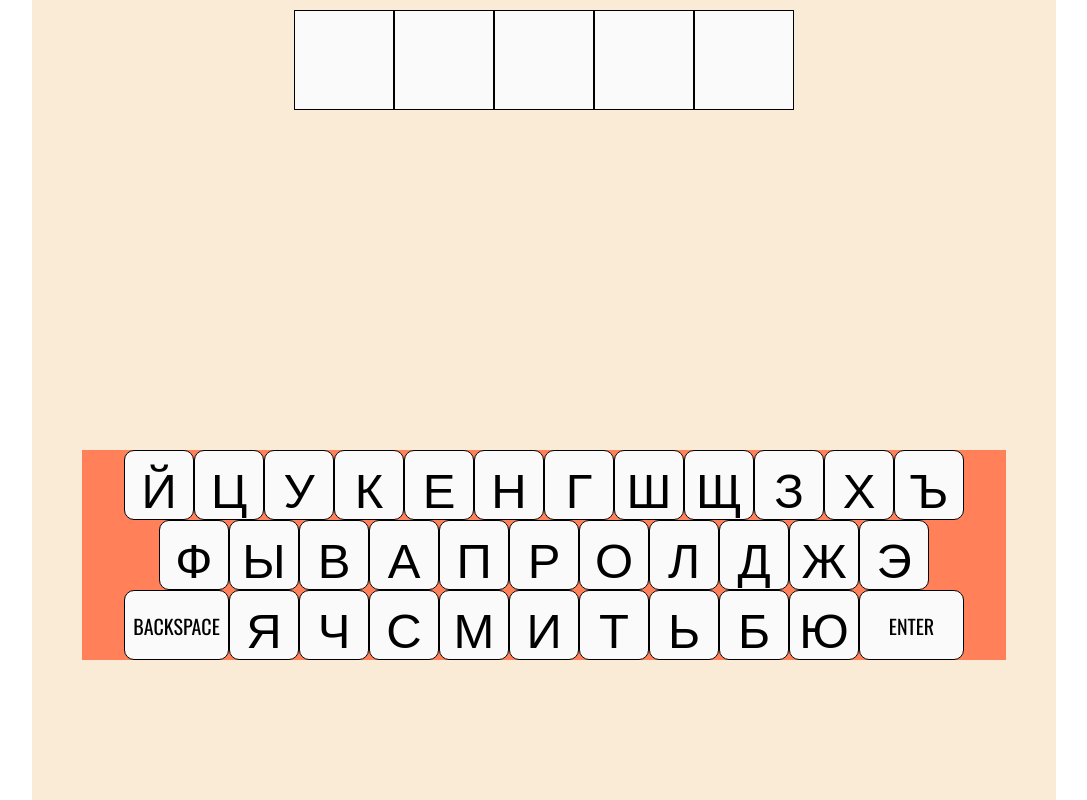
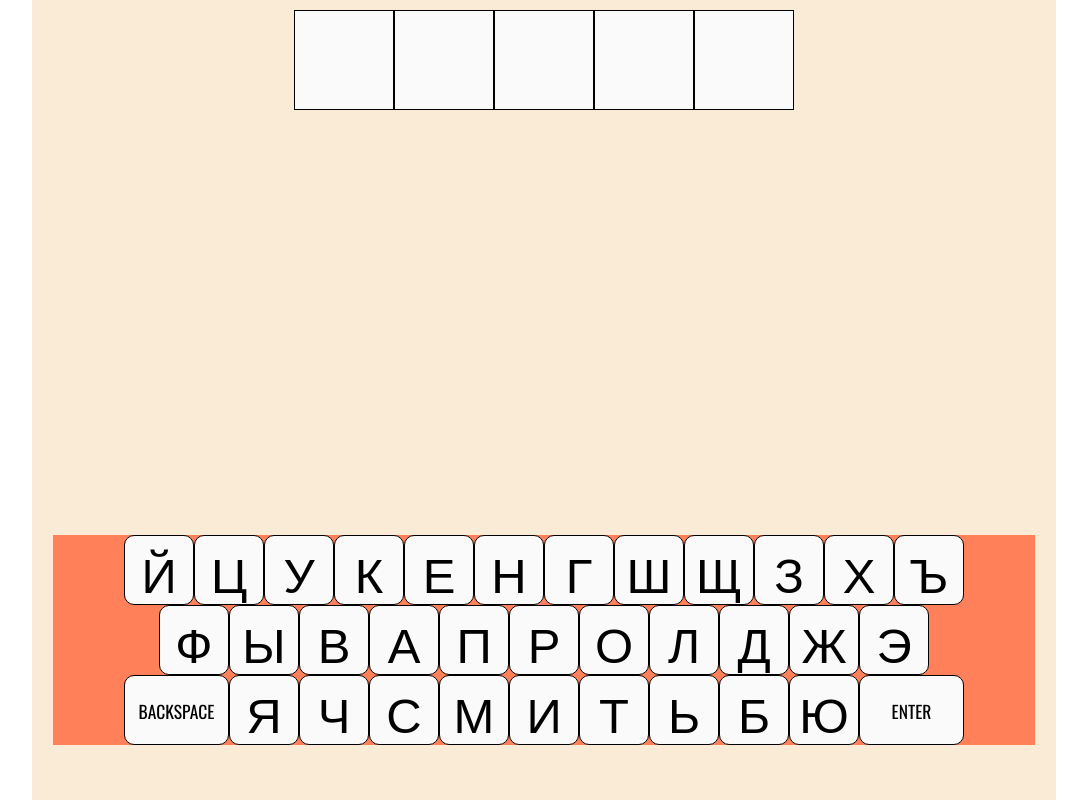
Before and after one commit to PrideByte/wordsgame, a plain HTML site: page index.html in a window 1280 px wide. Shown: the whole page, without its empty margins (96-1183 px from the left). Drawn offline with nearby package versions, Linux system fonts and the light colour scheme.

Commit message:
feat: add adaptive

```diff
--- a/css/style.css
+++ b/css/style.css
@@ -7,25 +7,31 @@
     font-family: 'Oswald', sans-serif;
 }
 
+html,
+body {
+    height: 100%;
+}
+
 .gameWrapper {
-    /* fsz = 100px on 1024px width   and   30px on 220px
-    // divider = on max width (1024px - 220px) / 100px - 30px
-    // 804 / 70 = 11.4 */
-    --size: clamp(30px, calc(30px + (100vw - 220px) / 11.4), 100px);
-
     max-width: 1024px;
+    height: 100%;
     margin: 0 auto;
     background-color: antiquewhite;
 }
 
 .gameField {
-    height: 50vh;
+    /* letter size = 100px on 1024px width and 50px on 320px
+    // divider = on max width (1024px - 320px) / 100px - 50px
+    // 704 / 50 = 14 */
+    --size: clamp(50px, calc(50px + (100vw - 320px) / 14), 100px);
+
+    height: 60%;
     padding: 10px;
     overflow-y: scroll;
 }
 .gameField__row {
     display: flex;
-    padding-bottom: 20px;
+    padding-bottom: 10px;
     align-items: center;
     justify-content: center;
 }
@@ -59,8 +65,16 @@
 }
 
 .gameKeyboard {
-    height: 50vh;
-    padding: 50px;
+    /* letter size = 70px on 1024px width and 40px on 320px
+    // divider = on max width (1024px - 320px) / 70px - 40px
+    // 704 / 30 = 23 */
+    --size: clamp(40px, calc(40px + (100vw - 320px) / 23), 70px);
+
+    display: flex;
+    height: 40%;
+    flex-direction: column;
+    justify-content: center;
+    padding: 0 calc(1vw + 1vh);
 }
 
 .gameKeyboard__line {
@@ -70,17 +84,17 @@
     background-color: #ff8059;
 }
 .gameKeyboard__key {
-    width: 70px;
-    height: 70px;
+    width: var(--size);
+    height: var(--size);
     text-align: center;
-    font-size: calc(70px * .7);
-    line-height: 70px;
+    font-size: calc(var(--size) * .7);
+    line-height: var(--size);
     border: 1px solid #000;
     border-radius: 10px;
     background-color: #fafafa;
 }
 
 .gameKeyboard__key-special {
-    width: calc(70px * 1.5);
-    font-size: 20px;
+    width: calc(var(--size) * 1.5);
+    font-size: calc(var(--size) * .25);
 }
```
